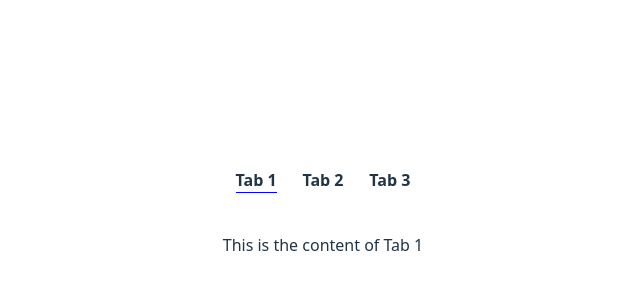
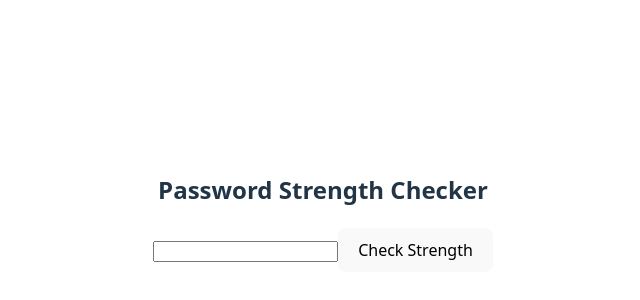
Before and after one commit to Khusbu853/ReactJs-Machine-Coding-Practice, a React (Vite) app: page / in a window 1280 px wide. Shown: the part 188-488 px from the top of the page, without its empty margins (317-957 px from the left). Built offline with nearby package versions, Linux system fonts and the light colour scheme.

Commit message:
password strength

```diff
--- a/src/App.jsx
+++ b/src/App.jsx
@@ -9,6 +9,7 @@ import ContactForm from './component/contactform/ContactForm'
 import LoadingSkeleton from './component/animatedLoadingSkeleton/LoadingSkeleton'
 import Stopwatch from './component/StopWatch'
 import Tabs from './component/tabsComponent/Tabs'
+import PasswordStrength from './component/PasswordStrength'
 
 
 function App() {
@@ -29,7 +30,8 @@ function App() {
       {/* <ContactForm/> */}
       {/* <LoadingSkeleton/> */}
       {/* <Stopwatch/> */}
-      <Tabs tabs={tabsData}/>
+      {/* <Tabs tabs={tabsData}/> */}
+      <PasswordStrength/>
     </div>
   )
 }
--- /dev/null
+++ b/src/component/PasswordStrength.jsx
@@ -0,0 +1,51 @@
+import React, { useState } from 'react';
+
+export const checkPasswordStrength = (password) => {
+  let level = 0;
+
+  if (password.length >= 8) {
+    level = level + 1
+  }
+
+  if (/[0-9]/.test(password)) {
+    level = level + 1
+  }
+  if (/[A-Z]/.test(password)) {
+    level = level + 1
+  }
+  if (/[a-z]/.test(password)) {
+    level = level + 1
+  }
+  if (/[^a-zA-Z0-9]/.test(password)) {
+    level = level + 1
+  }
+  if (level === 1) return 'Level 1'
+  if (level >= 2 && level <= 3) return 'Level 2'
+  if (level >= 4 && level <= 5) return 'Level 3'
+  return 'Weak Password'
+};
+
+const PasswordStrength = () => {
+  const [password, setPassword] = useState('')
+  const [strength, setStrength] = useState('')
+
+  const handleClick = () => {
+    setStrength(checkPasswordStrength(password))
+  }
+
+  return (
+    <div>
+      <h2>Password Strength Checker</h2>
+      <input
+        type='password'
+        value={password}
+        onChange={(e) => setPassword(e.target.value)}
+      />
+      <button onClick={handleClick}>Check Strength</button>
+
+      {strength && <p>Strength: {strength}</p>}
+    </div>
+  );
+};
+
+export default PasswordStrength;
```
